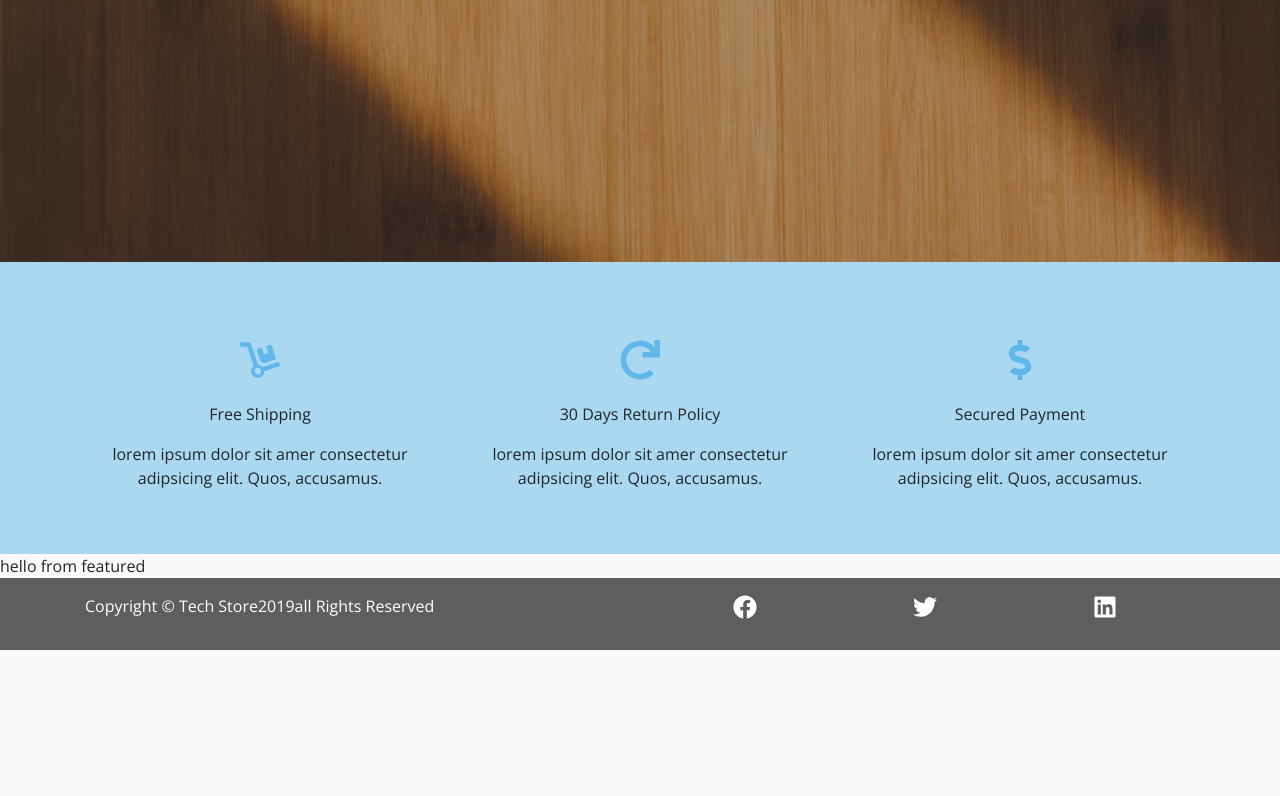
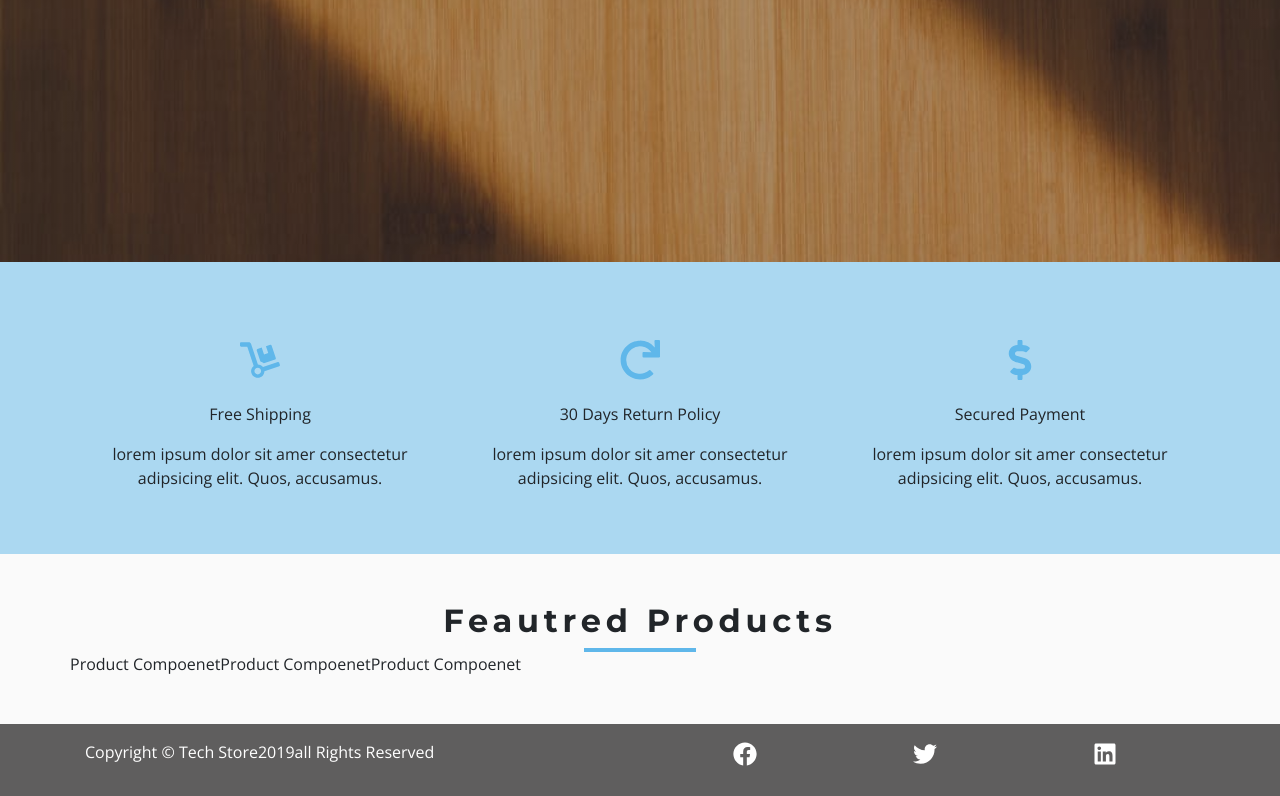
Before and after one commit to jpesg/react-tech-store-app, a React (Create React App) app: page / in a window 1280 px wide. Shown: the part 599-1395 px from the top of the page. Before the commit the page ends 1249 px from the top, so only its background shows below. Built offline with nearby package versions, Linux system fonts and the light colour scheme.

Commit message:
Featured Component

```diff
--- a/src/components/HomePage/Featured.js
+++ b/src/components/HomePage/Featured.js
@@ -1,5 +1,29 @@
 import React from "react";
+import { Link } from "react-router-dom";
+import { ProductConsumer } from "../../context";
+
+import Product from "../Product";
+import Title from "../Title";
 
 export default function Featured() {
-  return <div>hello from featured</div>;
+  return (
+    <section className="py-5">
+      <div className="container">
+        {/**title */}
+        <Title title="feautred products" center="true" />
+        {/**products */}
+        <div className="row">
+          <ProductConsumer>
+            {value => {
+              const { featuredProducts } = value;
+
+              return featuredProducts.map(product => {
+                return <Product key={product.id} product={product} />;
+              });
+            }}
+          </ProductConsumer>
+        </div>
+      </div>
+    </section>
+  );
 }
--- /dev/null
+++ b/src/components/Product.js
@@ -0,0 +1,5 @@
+import React from "react";
+
+export default function Product() {
+  return <div>Product Compoenet</div>;
+}
--- a/src/context/Context.js
+++ b/src/context/Context.js
@@ -38,11 +38,13 @@ class ProductProvider extends Component {
   setProducts = products => {
     let storeProducts = products.map(item => {
       const { id } = item.sys;
-      const product = { id, ...item.fields };
+      const image = item.fields.image.fields.file.url;
+      const product = { id, ...item.fields, image };
+
       return product;
     });
     //featured products
-    let featuredProducts = storeProducts.filter(item => item.feature === true);
+    let featuredProducts = storeProducts.filter(item => item.featured === true);
 
     this.setState({
       storeProducts: storeProducts,
```
